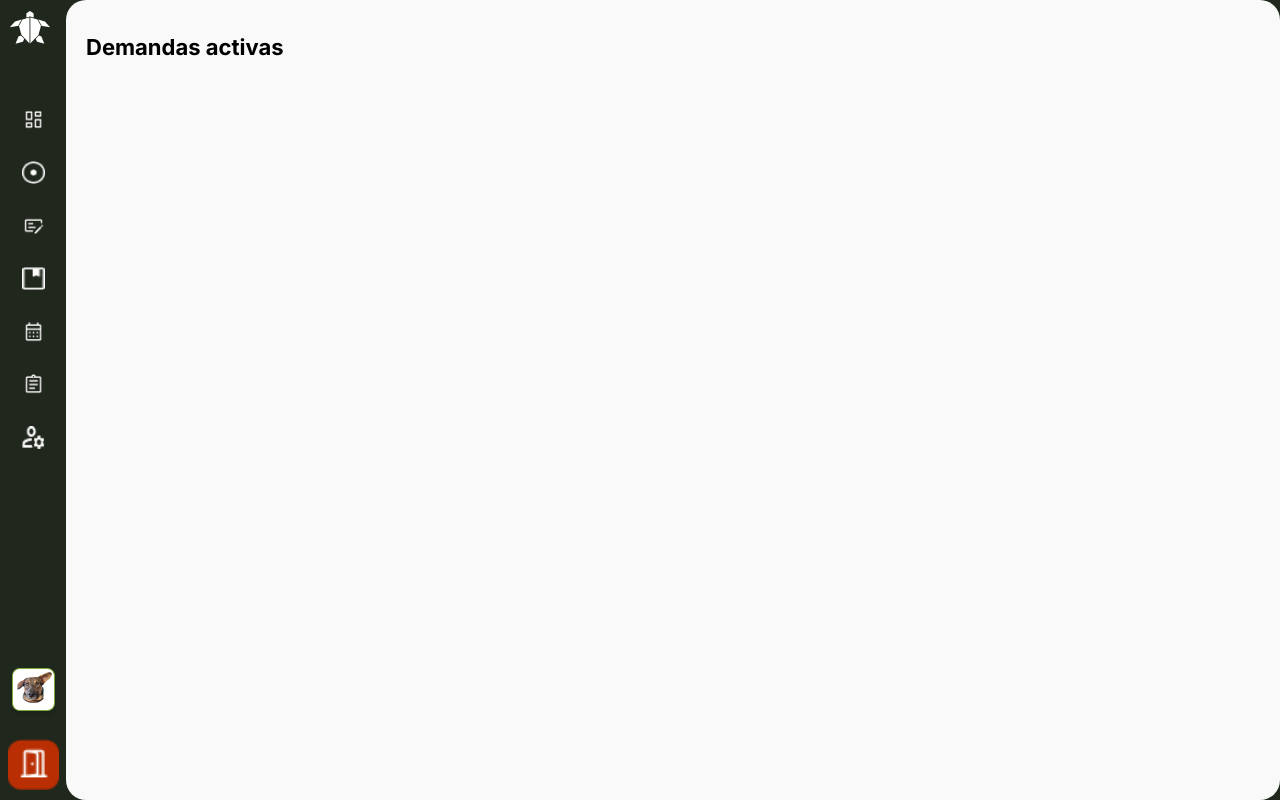
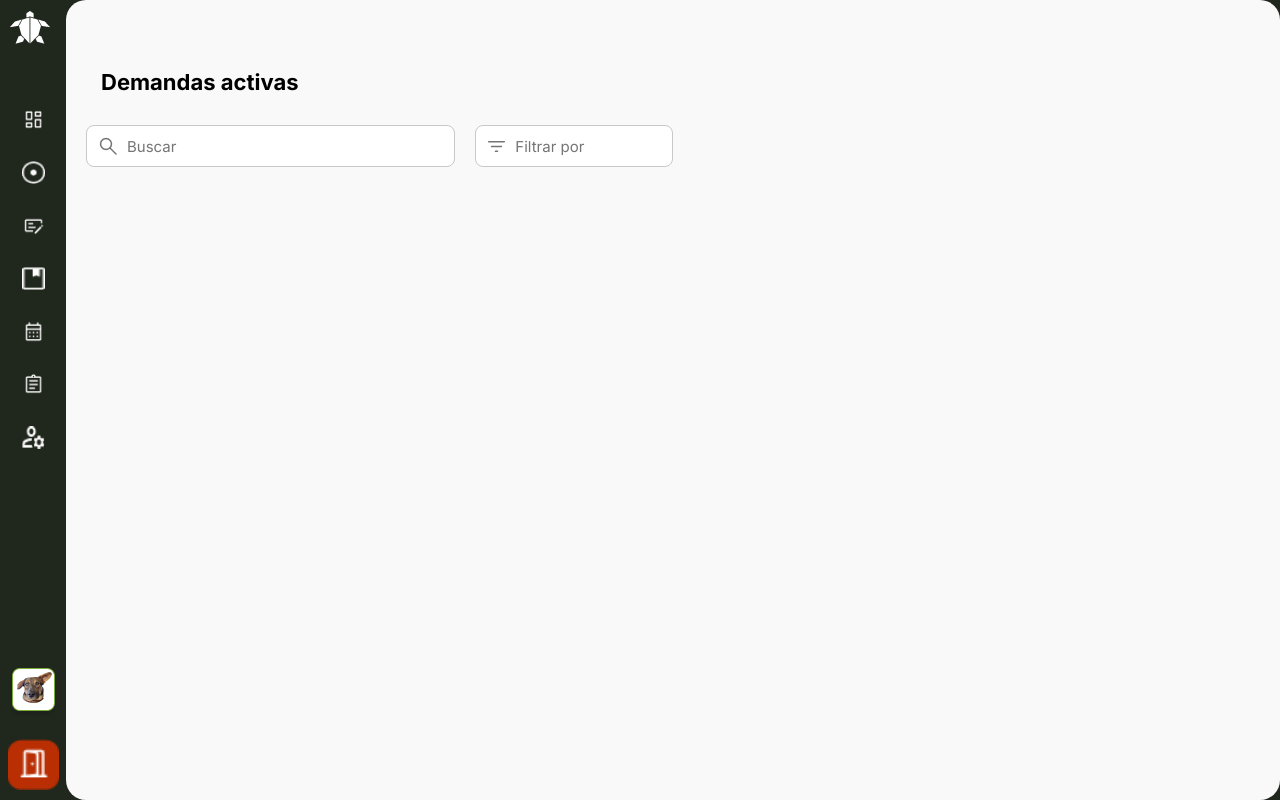
Before and after one commit to jeisonrojasm/amauro, a React (Vite) app: page / in a window 1280 px wide. Built offline with nearby package versions, Linux system fonts and the light colour scheme.

Commit message:
Filters layout

```diff
--- a/src/components/Base/Base.css
+++ b/src/components/Base/Base.css
@@ -18,16 +18,97 @@
 
 .base__active-demands {
   font-size: 2rem;
+  padding: 0rem 1.5rem;
+  margin: 0.8rem 0 0 0;
 }
 
 @media (min-width: 1280px) {
-  .base__content{
+  .base__content {
     border-radius: 2rem;
     background-color: var(--color-11);
     width: 100%;
   }
+
   .base__active-demands {
     font-size: 2.2rem;
+    margin: 5rem 0 0 0;
   }
 
 }
+
+/* ---------------------------------------------- */
+.base__filters,
+.filters__container {
+  display: flex;
+  justify-content: space-between;
+  align-items: center;
+  gap: 1rem;
+}
+
+.base__filters {
+  margin-top: 3rem;
+}
+
+@media (min-width: 1280px) {
+  .base__filters {
+    width: 50%;
+
+    gap: 2rem;
+  }
+}
+
+.filters__container {
+  border: solid 0.1rem var(--color-6);
+  height: 3.5rem;
+  padding: 0rem 1.2rem;
+  border-radius: 0.8rem;
+}
+
+@media(min-width: 1280px) {
+  .filters__container {
+    background-color: var(--color-1);
+    height: 4rem;
+  }
+}
+
+.filters__search-container {
+  width: 100%;
+  justify-content: start;
+}
+
+.filters__search-input {
+  border: none;
+  outline: none;
+  width: 100%;
+  padding: 0;
+  font-size: 1.5rem;
+}
+
+@media (min-width: 1280px) {
+  .filters__search-input {
+    background-color: var(--color-1);
+  }
+}
+
+.filters__filter-text {
+  display: none;
+}
+
+@media (min-width: 1280px) {
+  .filters__filter-text {
+    display: block;
+    user-select: none;
+    font-size: 1.5rem;
+    color: var(--color-9);
+  }
+
+  .filters__filter-container {
+    width: 50%;
+    justify-content: flex-start;
+  }
+
+  .filters__filter-container:hover {
+    cursor: pointer;
+  }
+
+}
--- a/src/components/Base/Base.jsx
+++ b/src/components/Base/Base.jsx
@@ -1,6 +1,8 @@
 import React from 'react'
 import { Nav } from '../Nav/Nav'
 import './Base.css'
+import icono_search from '../../assets/images/icono-search.png';
+import icono_filter from '../../assets/images/icono-filter-list.png';
 
 export const Base = () => {
   return (
@@ -8,6 +10,16 @@ export const Base = () => {
       <Nav />
       <div className='base__content'>
         <h1 className='base__active-demands'>Demandas activas</h1>
+        <div className='base__filters'>
+          <div className="filters__container filters__search-container">
+            <img src={icono_search} alt="Icono de búsqueda" />
+            <input className='filters__search-input' type="text" placeholder="Buscar" />
+          </div>
+          <div className="filters__container filters__filter-container">
+            <img src={icono_filter} alt="Icono de filtro" />
+            <p className='filters__filter-text'>Filtrar por</p>
+          </div>
+        </div>
       </div>
     </div>
   )
```
Also changed, not shown: src/assets/images/icono-filter-list.png (added), src/assets/images/icono-search.png (added).
